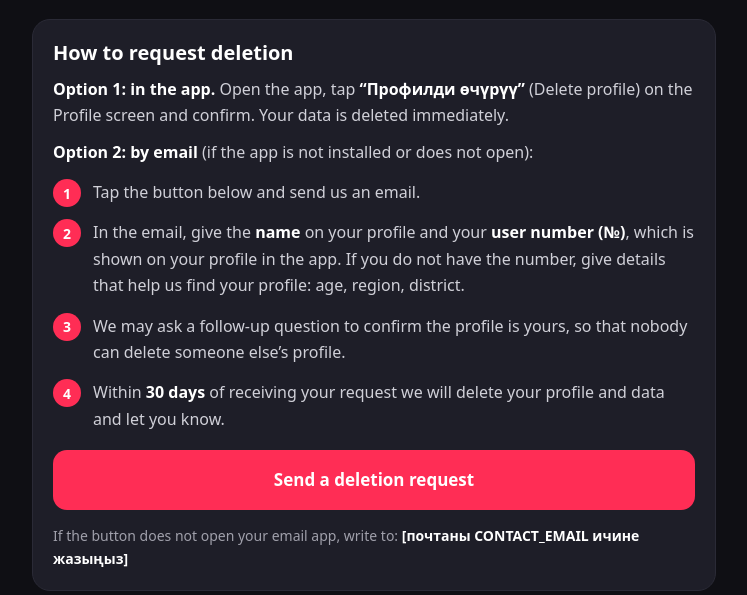
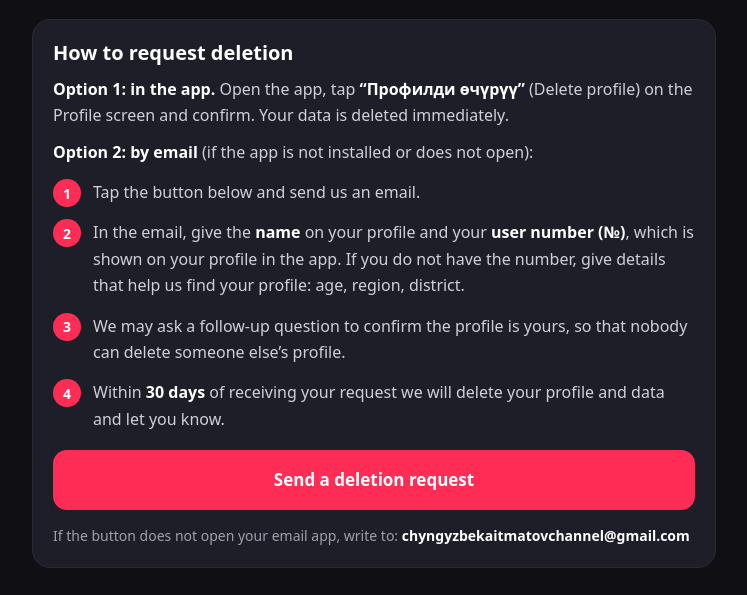
Before and after one commit to chyndev/mahabat, a plain HTML site: page delete-account.html in a window 1280 px wide. Shown: the part 201-796 px from the top of the page, without its empty margins (266-1013 px from the left). Drawn offline with Linux system fonts and the light colour scheme.

Commit message:
Update delete-account.html

```diff
--- a/delete-account.html
+++ b/delete-account.html
@@ -220,7 +220,7 @@
   // Бул жерге өзүңүздүн ачык байланыш почтаңызды жазыңыз (бир жолу)
   // Купуялык барагындагы (privacy.html) почта менен бирдей болсун
   // ---------------------------------------------------------------
-  const CONTACT_EMAIL = "";
+  const CONTACT_EMAIL = "chyngyzbekaitmatovchannel@gmail.com";
 
   const SUBJECTS = {
     ky: "Махабат: профилимди өчүрүңүз",
```
